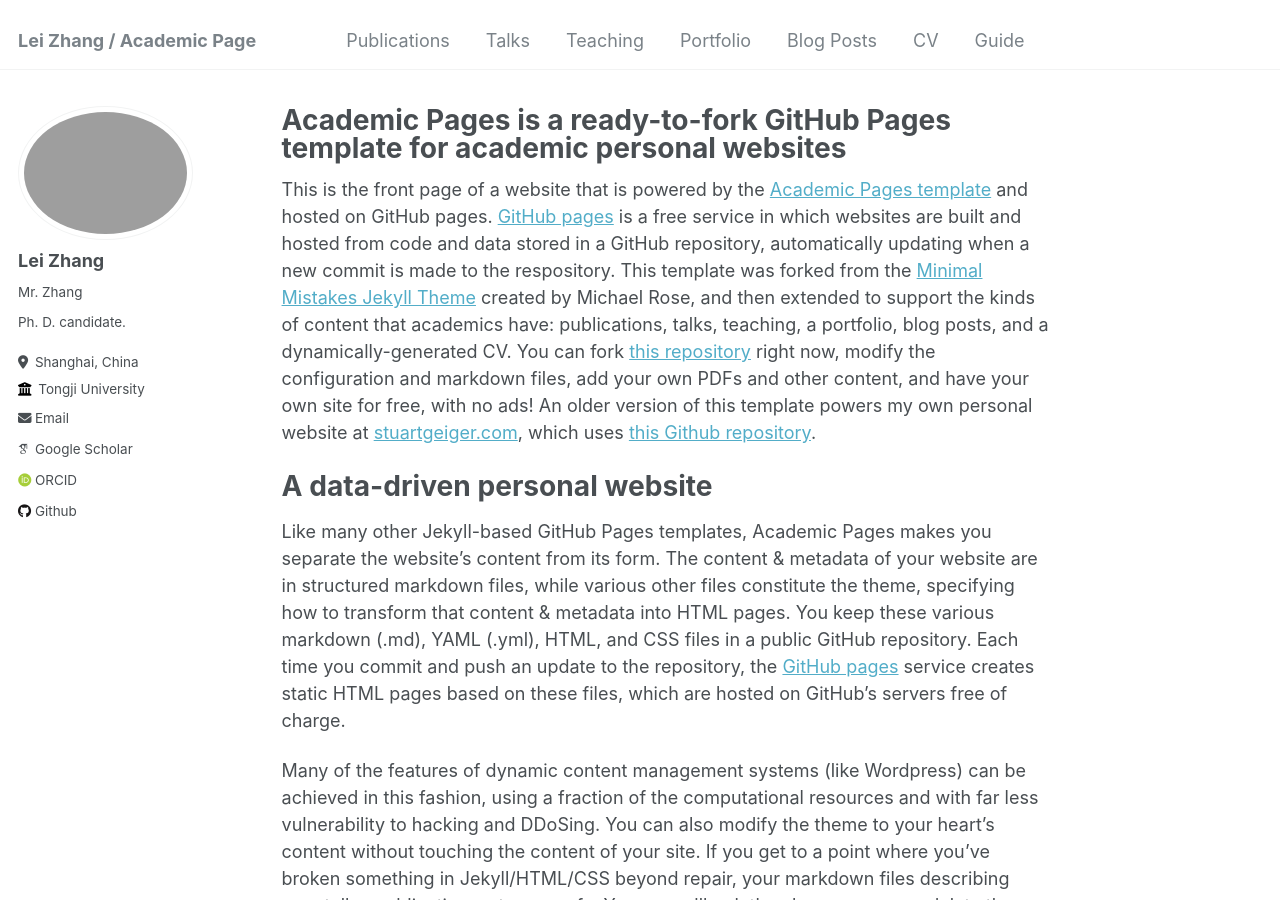
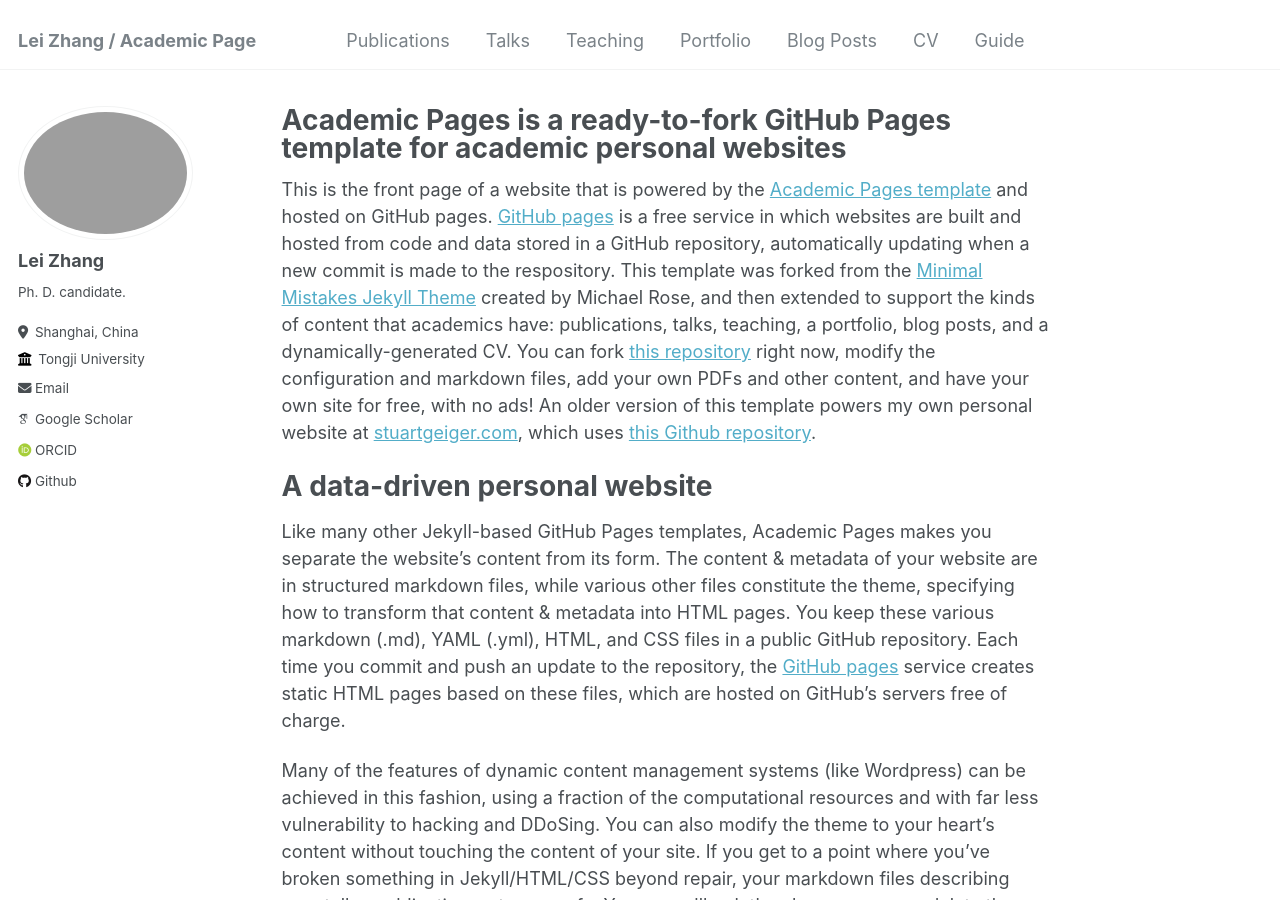
Before and after one commit to tju-zl/tju-zl.github.io, a Jekyll site: the page built from _pages/about.md, in a window 1280 px wide and 900 px high. Built offline with Jekyll 4.4.1, drawn with Linux system fonts in a browser that asks for light colours; some web fonts are replaced.

Commit message:
Update _config.yml

```diff
--- a/_config.yml
+++ b/_config.yml
@@ -23,7 +23,7 @@
   # Biographic information
   avatar           : "profile.png"
   name             : "Lei Zhang"
-  pronouns         : "Mr. Zhang"
+  pronouns         : # "Mr. Zhang"
   bio              : "Ph. D. candidate."
   location         : "Shanghai, China"
   employer         : "Tongji University"
```
